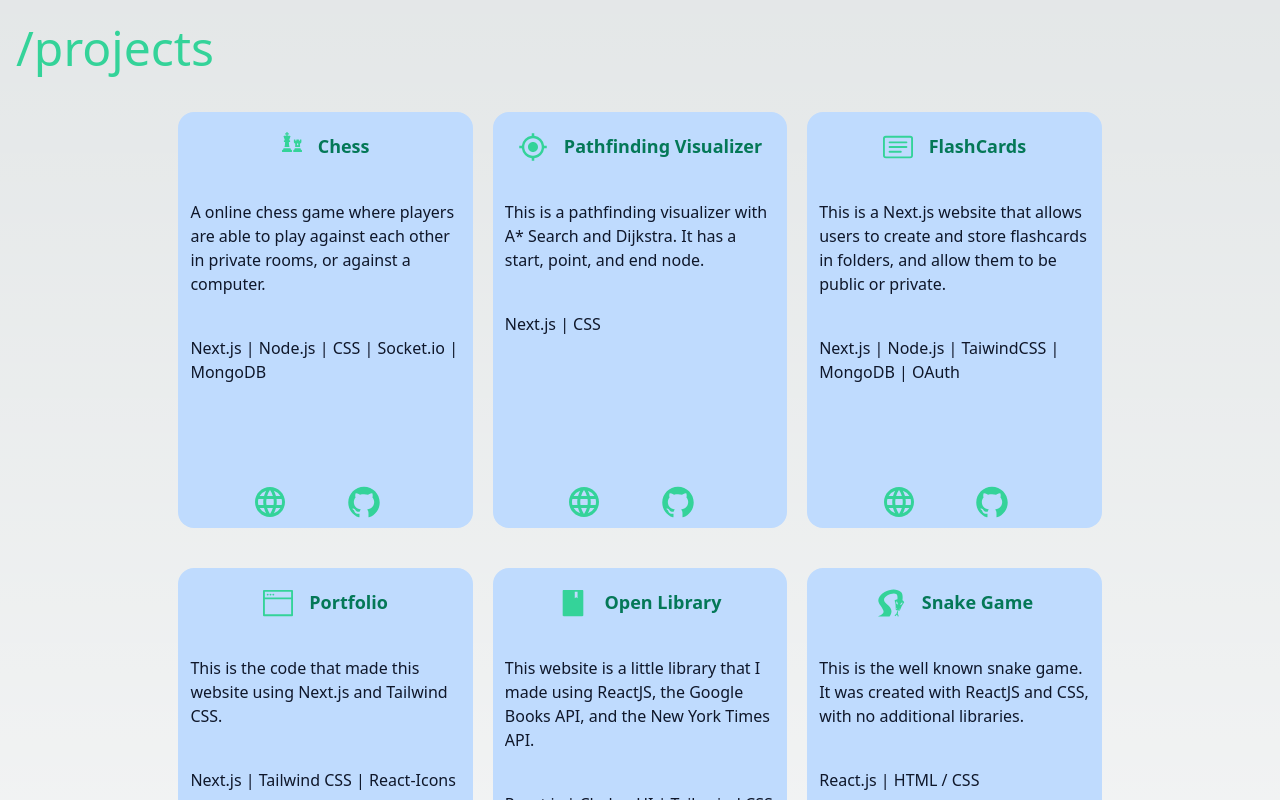
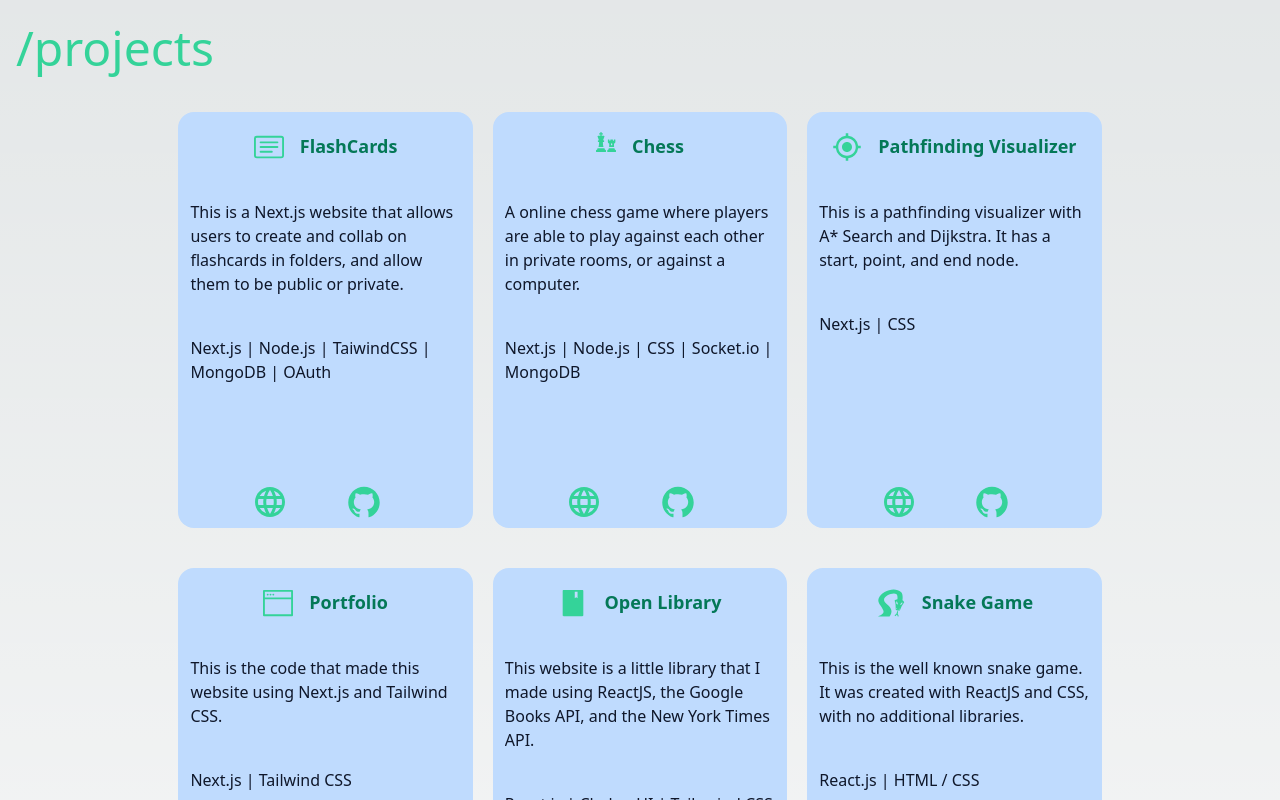
Before and after one commit to omarabdiwali/next-portfolio, a Next.js app: page / in a window 1280 px wide. Shown: the part 860-1660 px from the top of the page. Built offline with nearby package versions, Linux system fonts and the light colour scheme.

Commit message:
updated projects

```diff
--- a/components/projects.js
+++ b/components/projects.js
@@ -5,28 +5,27 @@ import { BsWindowFullscreen, BsTwitter, BsCardText } from "react-icons/bs";
 import { MdGpsFixed } from "react-icons/md";
 
 export const projects = [
+  {
+    title: [ "FlashCards", <BsCardText className="text-emerald-400 text-3xl " key={0}  /> ],
+    body: ["This is a Next.js website that allows users to create and collab on flashcards in folders, and allow them to be public or private.", "Next.js | Node.js | TaiwindCSS | MongoDB | OAuth"],
+    footer: [ "https://github.com/omarabdiwali/flashcards", "https://omar-flashcards.vercel.app" ]
+  },
 
   {
-    title: ["Chess", <FaChess className="text-emerald-400 sm:text-xl text-3xl" key={0} /> ],
+    title: ["Chess", <FaChess className="text-emerald-400 sm:text-xl text-3xl" key={1} /> ],
     body: ["A online chess game where players are able to play against each other in private rooms, or against a computer.", "Next.js | Node.js | CSS | Socket.io | MongoDB"],
     footer: [ "https://github.com/omarabdiwali/next-chess", "https://chess-jtgk.onrender.com" ],
   },
 
   {
-    title: ["Pathfinding Visualizer", <MdGpsFixed className="text-emerald-400 text-3xl" key={1} />],
+    title: ["Pathfinding Visualizer", <MdGpsFixed className="text-emerald-400 text-3xl" key={2} />],
     body: ["This is a pathfinding visualizer with A* Search and Dijkstra. It has a start, point, and end node.", "Next.js | CSS"],
     footer: ["https://github.com/omarabdiwali/dijkstra-visualizer", "https://dijkstra-visualizer.vercel.app/"]
   },
 
   {
-    title: [ "FlashCards", <BsCardText className="text-emerald-400 text-3xl " key={2}  /> ],
-    body: ["This is a Next.js website that allows users to create and store flashcards in folders, and allow them to be public or private.", "Next.js | Node.js | TaiwindCSS | MongoDB | OAuth"],
-    footer: [ "https://github.com/omarabdiwali/flashcards", "https://omar-flashcards.vercel.app" ]
-  },
-
-  {
     title: [ "Portfolio", <BsWindowFullscreen className="text-emerald-400 text-3xl " key={3}  /> ],
-    body: ["This is the code that made this website using Next.js and Tailwind CSS.", "Next.js | Tailwind CSS | React-Icons"],
+    body: ["This is the code that made this website using Next.js and Tailwind CSS.", "Next.js | Tailwind CSS"],
     footer: [ "https://github.com/omarabdiwali/next-portfolio", "https://omarabdiwali.vercel.app" ]
   },
 
```
